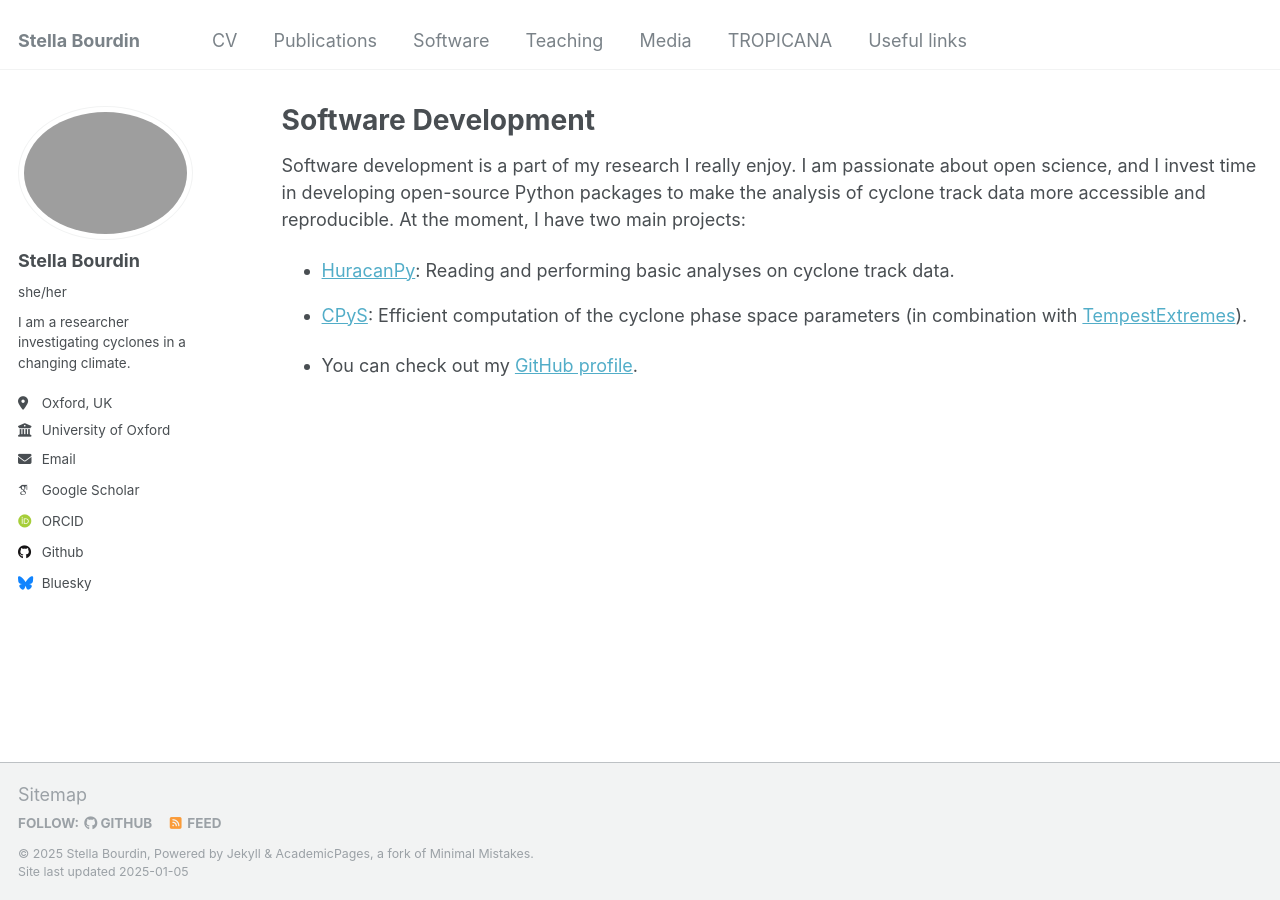
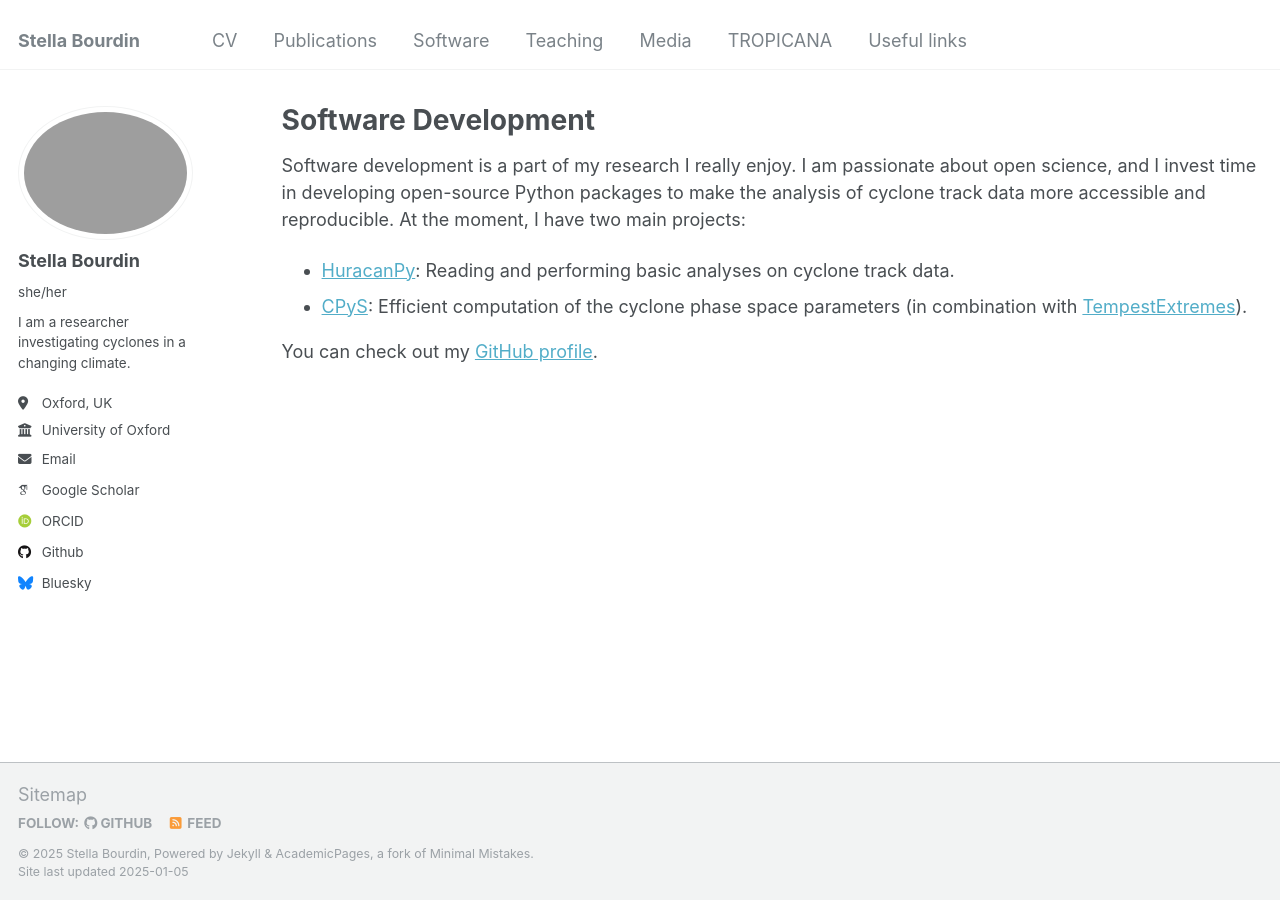
Before and after one commit to stella-bourdin/stella-bourdin.github.io, a Jekyll site: the page built from _pages/software.md, in a window 1280 px wide. Built offline with Jekyll 4.4.1, drawn with Linux system fonts in a browser that asks for light colours; some web fonts are replaced.

```diff
--- a/_pages/software.md
+++ b/_pages/software.md
@@ -15,4 +15,4 @@ At the moment, I have two main projects:
 * [HuracanPy](https://github.com/Huracan-project/huracanpy): Reading and performing basic analyses on cyclone track data.
 * [CPyS](https://github.com/stella-bourdin/CPyS): Efficient computation of the cyclone phase space parameters (in combination with [TempestExtremes](https://climate.ucdavis.edu/tempestextremes.php)).
 
-* You can check out my [GitHub profile](https://github.com/stella-bourdin).
+You can check out my [GitHub profile](https://github.com/stella-bourdin).
```
